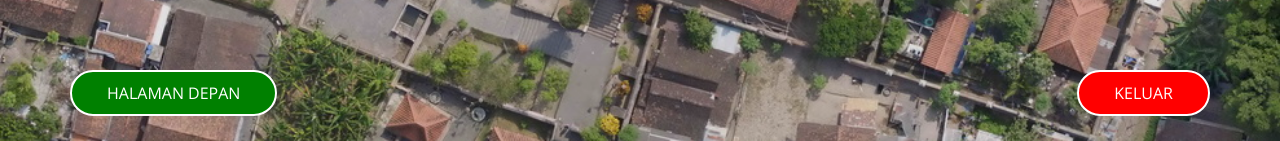
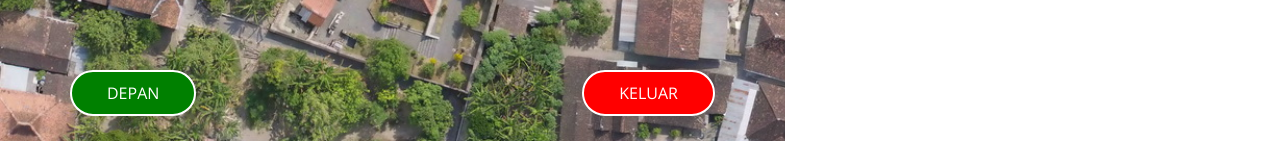
Before and after one commit to niluhkompyangs/kotagede, a plain HTML site: page guide.html in a window 1280 px wide. Shown: the part 659-800 px from the top of the page. Drawn offline with nearby package versions, Linux system fonts and the light colour scheme.

Commit message:
first commit

```diff
--- a/guide.html
+++ b/guide.html
@@ -21,7 +21,7 @@
 	<link href="homepage/css/responsive.css" rel="stylesheet">
 	<style>
 		img {
-			width: 70%;
+			width: 80%;
 			}
 	</style>
 
@@ -35,7 +35,7 @@
 
 				<img src="images/guide.png">
 				<a class="notify-btn" href="https://www.google.com"><b>KELUAR</b></a>
-				<a class="guide-btn" href="index.html"><b>HALAMAN DEPAN</b></a>
+				<a class="guide-btn" href="index.html"><b>DEPAN</b></a>
 
 
 			</div><!-- display-table -->
--- a/homepage/css/styles.css
+++ b/homepage/css/styles.css
@@ -85,19 +85,19 @@ b.light-color{ color: #444; }
 3. MAIN SECTION
 --------------------------------- */
 
-.main-area{ position: relative; height: 100vh; z-index: 1; padding: 0 20px; background-size: cover; color: #fff; }
+.main-area{ position: fixed; height: 100vh; z-index: 1; padding: 0 20px; background-size: cover; color: #fff; }
 
 .main-area:after{ content:''; position: absolute; top: 0; bottom: 0;left: 0; right: 0; z-index: -1;
-	opacity: .1; background: #000; }
+	opacity: 0; background: #000; }
 
 .main-area .desc{ margin: 20px auto; max-width: 500px; }
 
-.main-area .notify-btn{ position: fixed; bottom: 25px; right: 70px; padding: 13px 35px; border-radius: 50px; border: 2px solid #FFFFFF;
+.main-area .notify-btn{ position: absolute; bottom: 25px; right: 70px; padding: 13px 35px; border-radius: 50px; border: 2px solid #FFFFFF;
 	color: #fff; background: #FF0000; }
 
 .main-area .notify-btn:hover{ background: none; }
 
-.main-area .guide-btn{ position: fixed; bottom: 25px; left: 70px; padding: 13px 35px; border-radius: 50px; border: 2px solid #FFFFFF;
+.main-area .guide-btn{ position: absolute; bottom: 25px; left: 70px; padding: 13px 35px; border-radius: 50px; border: 2px solid #FFFFFF;
 	color: #fff; background: #008000; }
 
 .main-area .guide-btn:hover{ background: none; }
```
Also changed, not shown: index.html (+4 -2 lines), images/a.png (added), images/bg.png, images/guide.png, images/x.png (added).
